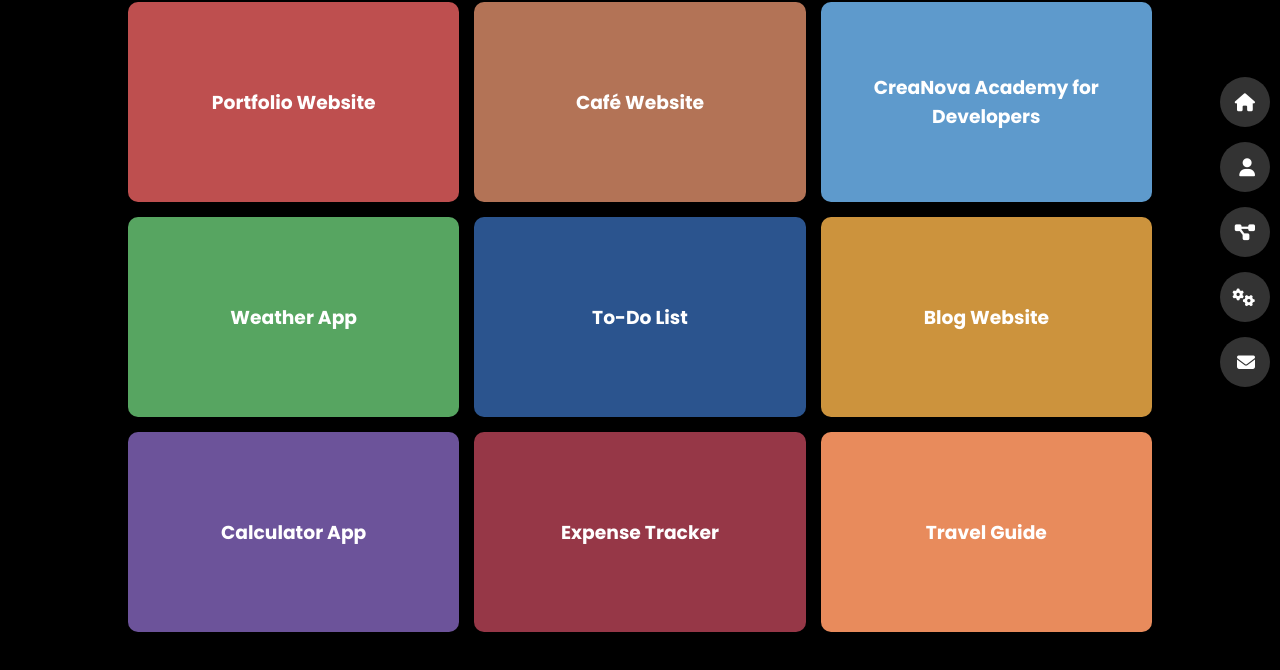
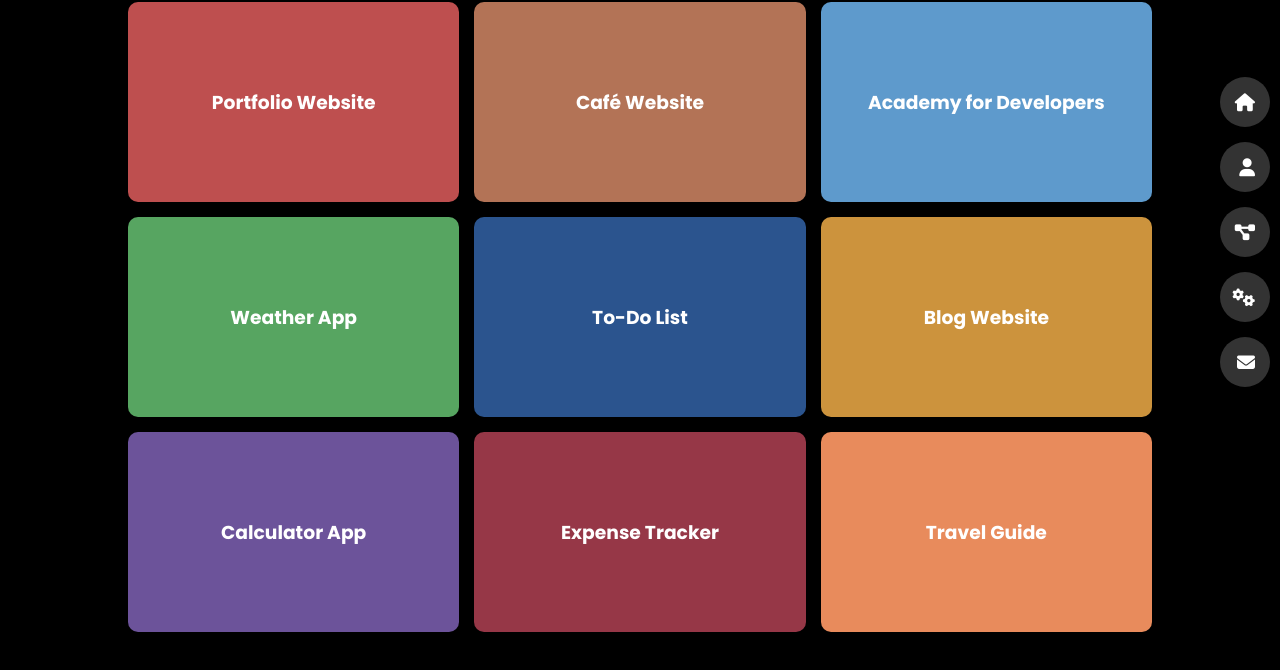
Before and after one commit to bingle-bb/BB-PORTFOLIO, a plain HTML site: page projects.html in a window 1280 px wide. Shown: the part 128-798 px from the top of the page. Drawn offline with Linux system fonts and the light colour scheme.

Commit message:
pj name change

```diff
--- a/projects.html
+++ b/projects.html
@@ -63,7 +63,7 @@
 
         <!-- Project 3 -->
         <div class="project-card" style="background: #6aaee6e3">
-          <h3>CreaNova Academy for Developers</h3>
+          <h3>Academy for Developers</h3>
           <div class="overlay">
             <p>
               An innovative academy platform<br />for learning development
```
